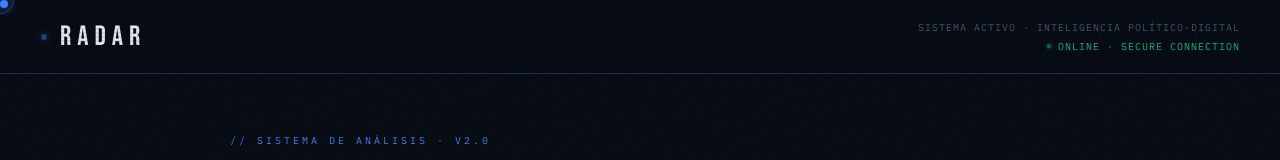
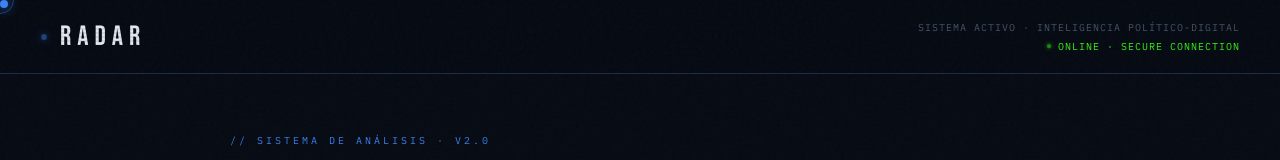
Before and after one commit to angelcrzmtzz18-star/radar-politico, a plain HTML site: page public/index.html in a window 1280 px wide. Shown: the top 160 px of the page. Drawn offline with Linux system fonts and the light colour scheme.

Commit message:
Update index.html

```diff
--- a/public/index.html
+++ b/public/index.html
@@ -19,7 +19,7 @@
   --text: #E2E8F0;
   --text2: #94a3b8;
   --text3: #475569;
-  --success: #10B981;
+  --success: #39FF14;
   --danger: #EF4444;
   --gold: #F59E0B;
   --neu: #64748B;
```
